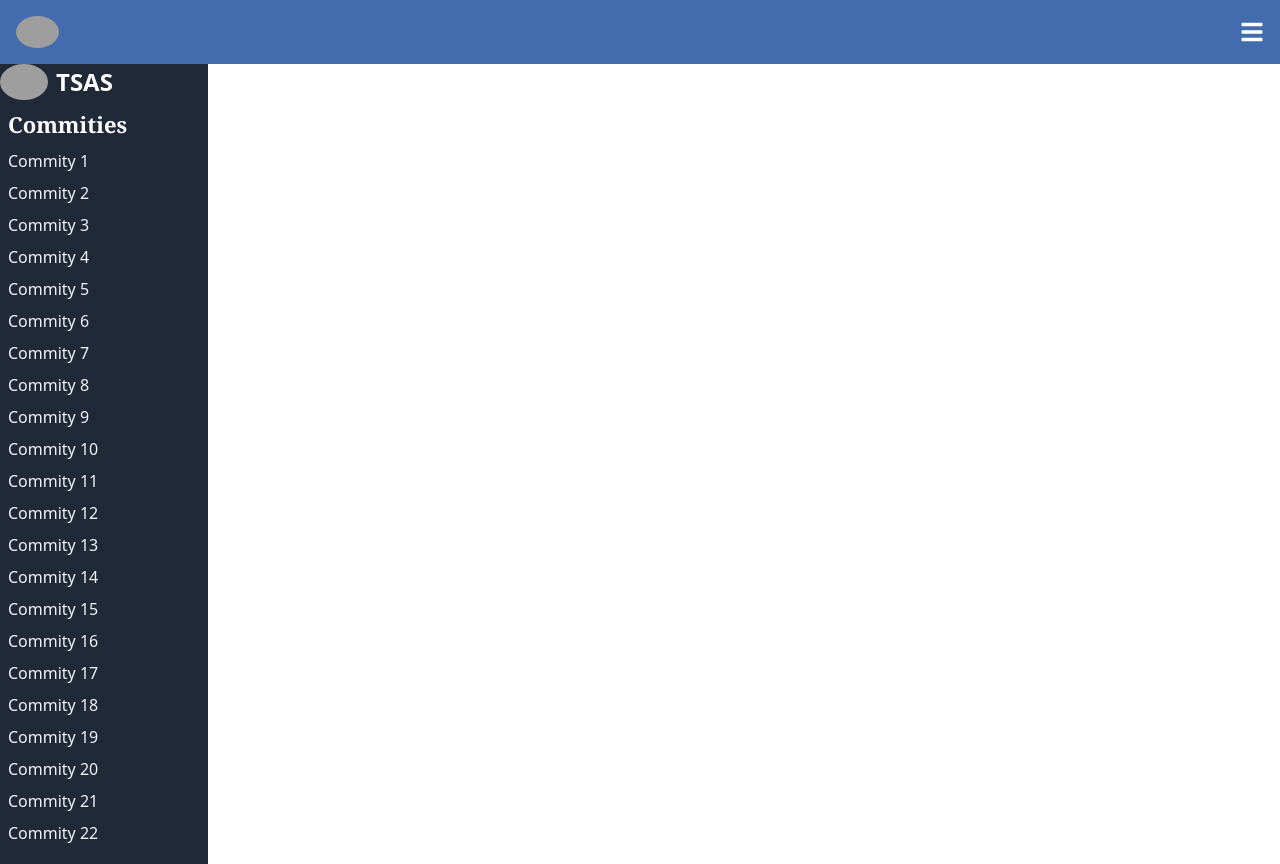
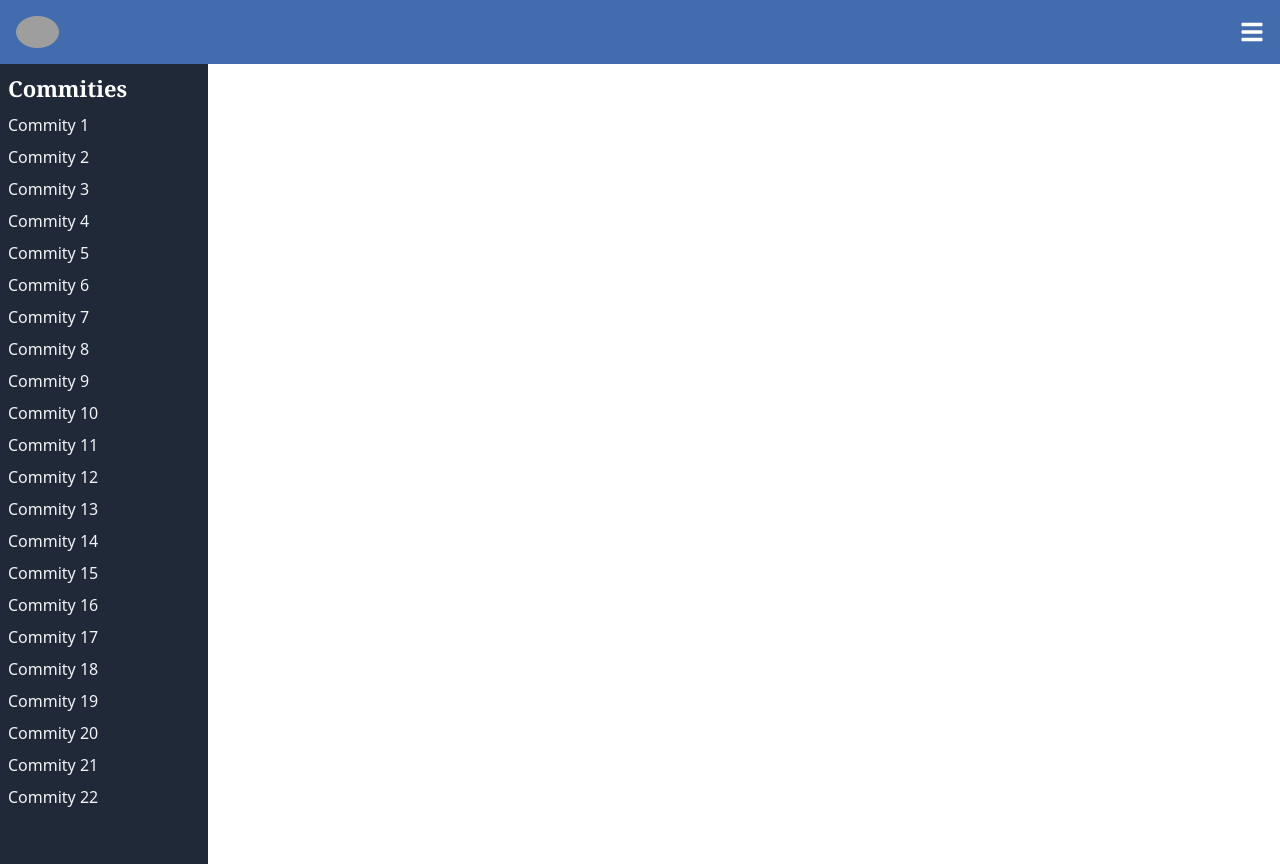
Before and after one commit to Nikhildyag/RGUKT-Committees, a React (Create React App) app in the folder Frontend/: page / in a window 1280 px wide. Built offline with nearby package versions, Linux system fonts and the light colour scheme; grey boxes are pictures that could not be loaded.

Commit message:
updated animation

```diff
--- a/Frontend/src/components/DesktopCommities/index.js
+++ b/Frontend/src/components/DesktopCommities/index.js
@@ -1,50 +1,84 @@
 import React from 'react'
 import { Link } from 'react-router-dom'
 
-const  DesktopCommities= () => {
+const DesktopCommities = () => {
   return (
-    <div className='min-h-screen h-full sm:block w-52 bg-gray-800'>
-      <div className="flex flex-row gap-2">
-            <img
-              src="https://hub.rgukt.ac.in/hub/static/images/logo.png"
-              className="h-9 rounded-[50%]"
-              alt="RGUKT Logo"
-            />
-            <span class="self-center text-2xl font-semibold whitespace-nowrap text-white ">
-              TSAS
-            </span>
-          </div>
-        <h1 className='text-white text-[22px] pl-2 pt-2 font-serif font-bold'>
-         Commities
-        </h1>
-        <div className='overflow-y-auto h-full'>
-        <ul className='list-none'>
+    <div className="min-h-screen h-full sm:block w-52 bg-gray-800">
+      <h1 className="text-white text-[22px] pl-2 pt-2 font-serif font-bold">
+        Commities
+      </h1>
+      <div className="overflow-y-auto h-full">
+        <ul className="list-none">
           <Link to="/commtiy1">
-             <li className='m-2 list-none text-gray-100 cursor-pointer rounded-md'>Commity 1</li>
+            <li className="m-2 list-none text-gray-100 cursor-pointer rounded-md">
+              Commity 1
+            </li>
           </Link>
-          <li className='m-2 list-none text-gray-100 cursor-pointer rounded-md'>Commity 2</li>
-          <li className='m-2 list-none text-gray-100 cursor-pointer rounded-md'>Commity 3</li>
-          <li className='m-2 list-none text-gray-100 cursor-pointer rounded-md'>Commity 4</li>
-          <li className='m-2 list-none text-gray-100 cursor-pointer rounded-md'>Commity 5</li>
-          <li className='m-2 list-none text-gray-100 cursor-pointer rounded-md'>Commity 6</li>
-          <li className='m-2 list-none text-gray-100 cursor-pointer rounded-md'>Commity 7</li>
-          <li className='m-2 list-none text-gray-100 cursor-pointer rounded-md'>Commity 8</li>
-          <li className='m-2 list-none text-gray-100 cursor-pointer rounded-md'>Commity 9</li>
-          <li className='m-2 list-none text-gray-100 cursor-pointer rounded-md'>Commity 10</li>
-          <li className='m-2 list-none text-gray-100 cursor-pointer rounded-md'>Commity 11</li>
-          <li className='m-2 list-none text-gray-100 cursor-pointer rounded-md'>Commity 12</li>
-          <li className='m-2 list-none text-gray-100 cursor-pointer rounded-md'>Commity 13</li>
-          <li className='m-2 list-none text-gray-100 cursor-pointer rounded-md'>Commity 14</li>
-          <li className='m-2 list-none text-gray-100 cursor-pointer rounded-md'>Commity 15</li>
-          <li className='m-2 list-none text-gray-100 cursor-pointer rounded-md'>Commity 16</li>
-          <li className='m-2 list-none text-gray-100 cursor-pointer rounded-md'>Commity 17</li>
-          <li className='m-2 list-none text-gray-100 cursor-pointer rounded-md'>Commity 18</li>
-          <li className='m-2 list-none text-gray-100 cursor-pointer rounded-md'>Commity 19</li>
-          <li className='m-2 list-none text-gray-100 cursor-pointer rounded-md'>Commity 20</li>
-          <li className='m-2 list-none text-gray-100 cursor-pointer rounded-md'>Commity 21</li>
-          <li className='m-2 list-none text-gray-100 cursor-pointer rounded-md'>Commity 22</li>
+          <li className="m-2 list-none text-gray-100 cursor-pointer rounded-md">
+            Commity 2
+          </li>
+          <li className="m-2 list-none text-gray-100 cursor-pointer rounded-md">
+            Commity 3
+          </li>
+          <li className="m-2 list-none text-gray-100 cursor-pointer rounded-md">
+            Commity 4
+          </li>
+          <li className="m-2 list-none text-gray-100 cursor-pointer rounded-md">
+            Commity 5
+          </li>
+          <li className="m-2 list-none text-gray-100 cursor-pointer rounded-md">
+            Commity 6
+          </li>
+          <li className="m-2 list-none text-gray-100 cursor-pointer rounded-md">
+            Commity 7
+          </li>
+          <li className="m-2 list-none text-gray-100 cursor-pointer rounded-md">
+            Commity 8
+          </li>
+          <li className="m-2 list-none text-gray-100 cursor-pointer rounded-md">
+            Commity 9
+          </li>
+          <li className="m-2 list-none text-gray-100 cursor-pointer rounded-md">
+            Commity 10
+          </li>
+          <li className="m-2 list-none text-gray-100 cursor-pointer rounded-md">
+            Commity 11
+          </li>
+          <li className="m-2 list-none text-gray-100 cursor-pointer rounded-md">
+            Commity 12
+          </li>
+          <li className="m-2 list-none text-gray-100 cursor-pointer rounded-md">
+            Commity 13
+          </li>
+          <li className="m-2 list-none text-gray-100 cursor-pointer rounded-md">
+            Commity 14
+          </li>
+          <li className="m-2 list-none text-gray-100 cursor-pointer rounded-md">
+            Commity 15
+          </li>
+          <li className="m-2 list-none text-gray-100 cursor-pointer rounded-md">
+            Commity 16
+          </li>
+          <li className="m-2 list-none text-gray-100 cursor-pointer rounded-md">
+            Commity 17
+          </li>
+          <li className="m-2 list-none text-gray-100 cursor-pointer rounded-md">
+            Commity 18
+          </li>
+          <li className="m-2 list-none text-gray-100 cursor-pointer rounded-md">
+            Commity 19
+          </li>
+          <li className="m-2 list-none text-gray-100 cursor-pointer rounded-md">
+            Commity 20
+          </li>
+          <li className="m-2 list-none text-gray-100 cursor-pointer rounded-md">
+            Commity 21
+          </li>
+          <li className="m-2 list-none text-gray-100 cursor-pointer rounded-md">
+            Commity 22
+          </li>
         </ul>
-        </div>
+      </div>
     </div>
   )
 }
--- a/Frontend/src/components/Header/index.js
+++ b/Frontend/src/components/Header/index.js
@@ -36,7 +36,7 @@ const Header = () => {
   }, [])
 
   return (
-    <nav className="bg-[#426CAD] p-4" ref={menuRef}>
+    <nav className="bg-[#426CAD] p-4 relative">
       <div className="flex justify-between items-center">
         <div className="text-white text-lg font-bold">
           <img
@@ -53,7 +53,12 @@ const Header = () => {
         </button>
       </div>
 
-      <div className={`${isOpen ? 'block' : 'hidden'} w-full mt-4`}>
+      <div
+        className={`fixed top-0 left-0 h-full bg-[#426CAD] transition-transform transform ${
+          isOpen ? 'translate-x-0' : '-translate-x-full'
+        } w-64 p-4`}
+        ref={menuRef}
+      >
         <ul className="flex flex-col">
           <li className="text-white">
             <Link
@@ -63,37 +68,22 @@ const Header = () => {
               Home
             </Link>
           </li>
-          <li className="text-white relative" ref={dropdownRef}>
+          <li className="py-1 text-white relative" ref={dropdownRef}>
             <button
               onClick={toggleDropdown}
               className="flex items-center justify-between w-full text-left px-2 py-1 focus:outline-none"
             >
-              <span className="mr-2 ">Committees</span>
+              <span className="mr-2">Committees</span>
               {isDropdownOpen ? <FaAngleDown /> : <FaAngleRight />}
             </button>
             <ul
               className={`${
                 isDropdownOpen ? 'block' : 'hidden'
-              }  ml-2 bg-[#426CAD] rounded`}
+              } ml-2 bg-[#426CAD] rounded`}
             >
               <li className="text-white">
-                <Link to="/committees/academics" className="block ">
+                <Link to="/committees/academics" className="block">
                   Academics
-                </Link>
-              </li>
-              <li className="text-white">
-                <Link to="/committees/sports" className="block py-1">
-                  Sports
-                </Link>
-              </li>
-              <li className="text-white">
-                <Link to="/committees/sports" className="block py-1">
-                  Sports
-                </Link>
-              </li>
-              <li className="text-white">
-                <Link to="/committees/sports" className="block py-1">
-                  Sports
                 </Link>
               </li>
               <li className="text-white">
```
